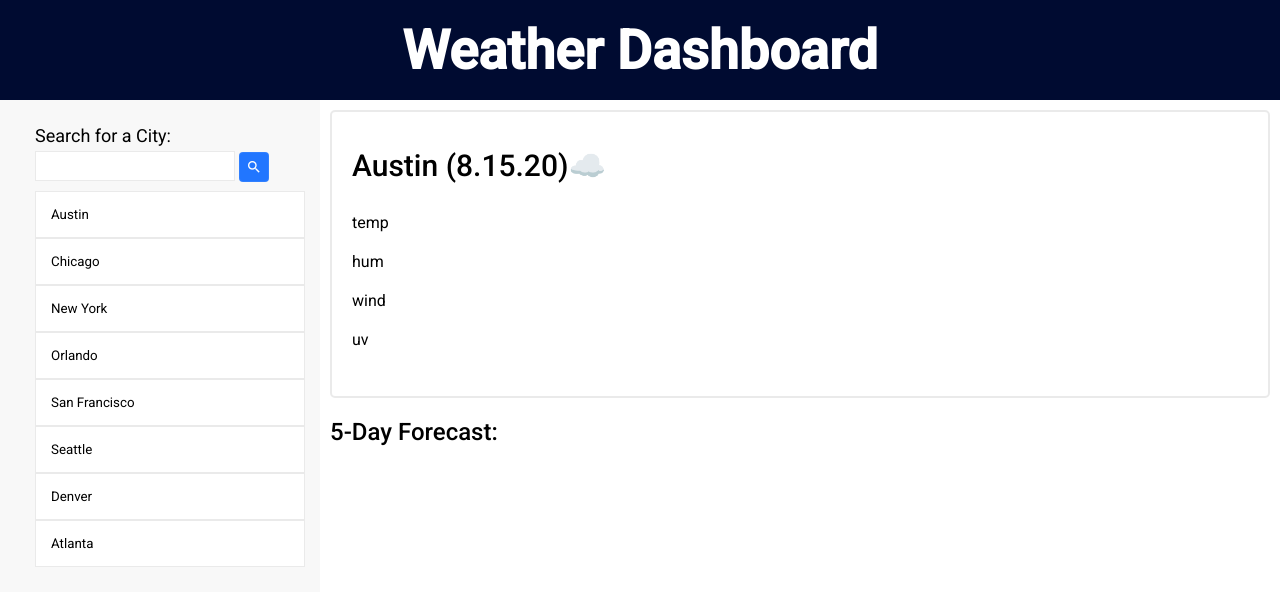
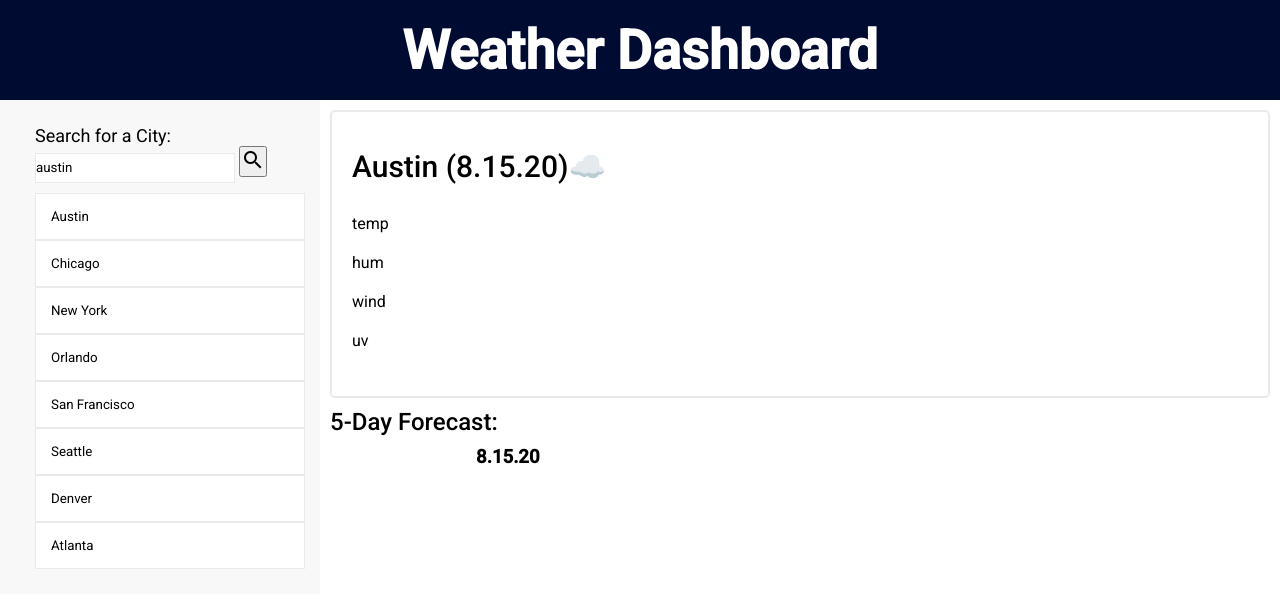
Before and after one commit to climbingryan/weather-dashboard-challenge, a plain HTML site: page index.html in a window 1280 px wide. Drawn offline with Linux system fonts and the light colour scheme; no server answers.

Commit message:
functionality to buttons under search bar

```diff
--- a/assets/css/styles.css
+++ b/assets/css/styles.css
@@ -50,11 +50,11 @@ form {
 label {
     font-size: 18px;
 }
-.material-icons {
+/* .material-icons {
     color: white;
     font-size: 1rem;
 }
-.box {
+ .box {
     display: inline-block;
     top: 4px;
     position: relative;
@@ -64,7 +64,7 @@ label {
     border: 1px solid #4089ff86;
     border-radius: 4px;
     padding: 6px 0 0 6px;
-}
+} */
 input {
     min-height: 30px;
     min-width: 200px;
@@ -116,11 +116,18 @@ input {
     margin: 10px 10px 10px 20px;
 }
 
-.forecast {
 
-    margin: 10px;
-}
 .forecast h1 {
     color: black;
     font-weight: 500;
+    margin-left: 10px;
 }
+.card-container {
+    margin: 10px;
+    display: flex;
+    align-items: center;
+    justify-content: space-evenly;
+}
+.card {
+    color: black;
+}
--- a/assets/js/script.js
+++ b/assets/js/script.js
@@ -1 +1,109 @@
-var cityEl = document.querySelector("city")
+
+var weatherFunction = function() {
+
+    var cityInput = document.getElementById("cityIn").value;
+    cityInput = localStorage.getItem("city");
+
+    fetch('https://api.openweathermap.org/data/2.5/weather?q=' + cityInput + '&units=imperial&daily.dt&appid=abb013d2d528fa0ed28972b8e1a2ae76')
+    .then(function(response) {
+        return response.json();
+    })
+
+    .then(function(response) {
+        console.log(response);;
+                // CHICAGO
+            document.getElementById("chicago").addEventListener("click", function() {
+                inputVal = document.getElementById("cityIn");
+                inputVal.setAttribute("value", "chicago");
+                localStorage.setItem("city", inputVal.value);
+                console.log(inputVal);
+            });
+                // AUSTIN
+            document.getElementById("austin").addEventListener("click", function() {
+                inputVal = document.getElementById("cityIn");
+                inputVal.setAttribute("value", "austin");
+                localStorage.setItem("city", inputVal.value);
+                console.log(inputVal);
+            });
+                // ORLANDO
+            document.getElementById("orlando").addEventListener("click", function() {
+                inputVal = document.getElementById("cityIn");
+                inputVal.setAttribute("value", "orlando");
+                localStorage.setItem("city", inputVal.value);
+                console.log(inputVal);
+            });
+                // SEATTLE
+            document.getElementById("seattle").addEventListener("click", function() {
+                inputVal = document.getElementById("cityIn");
+                inputVal.setAttribute("value", "seattle");
+                localStorage.setItem("city", inputVal.value);
+                console.log(inputVal);
+            });
+                // DENVER
+            document.getElementById("denver").addEventListener("click", function() {
+                inputVal = document.getElementById("cityIn");
+                inputVal.setAttribute("value", "denver");
+                localStorage.setItem("city", inputVal.value);
+                console.log(inputVal);
+            });
+                // ATLANTA
+            document.getElementById("atlanta").addEventListener("click", function() {
+                inputVal = document.getElementById("cityIn");
+                inputVal.setAttribute("value", "atlanta");
+                localStorage.setItem("city", inputVal.value);
+                console.log(inputVal);
+            });
+                // New York
+            document.getElementById("new-york").addEventListener("click", function() {
+                inputVal = document.getElementById("cityIn");
+                inputVal.setAttribute("value", "new york");
+                localStorage.setItem("city", inputVal.value);
+                console.log(inputVal);
+            });
+                // san-francisco
+            document.getElementById("san-francisco").addEventListener("click", function() {
+                inputVal = document.getElementById("cityIn");
+                inputVal.setAttribute("value", "san francisco");
+                localStorage.setItem("city", inputVal.value);
+                console.log(inputVal);
+            });
+
+            // wind speed
+        var windSpeed = response.wind.speed;
+        var windSpeedEl = document.getElementById("wind-speed");
+        windSpeedEl.textContent = "Wind-Index: " + windSpeed + " MPH";
+
+            // temperature
+                // puts temp in larger weather details
+        var temperature = response.main.temp;
+        var tempEl = document.getElementById("temperature");
+        tempEl.textContent = "Temperature " + temperature + " F";
+
+            // humidity
+        var humidity = response.main.humidity;
+        var humidEl = document.getElementById("humidity");
+        humidEl.textContent = "Humidity: " + humidity + "%";
+
+            // CARDS
+                // Temp for next day
+       // var cardTempOne = document.getElementById("card-temp");
+       // cardTempOne.textContent = "Temperature " + temperature + " F";
+    })
+}
+
+weatherFunction();
+
+// document.querySelector("#cityIn").value
+
+/*
+
+*/
+
+/* var buttonCities = function(city) {
+            document.getElementById(city).addEventListener("click", function() {
+                inputVal = document.getElementById("cityIn");
+                inputVal.setAttribute("value", city);
+                localStorage.setItem("city", inputVal.value);
+                console.log(inputVal);
+            });
+        } */
--- a/index.html
+++ b/index.html
@@ -21,9 +21,8 @@
             <form>
                 <label for="city">Search for a City:</label>
                     <br>
-                <input type="text" id="city" name="city" value="">
-                    <div class="box"><i class="material-icons">search</i>
-                    </div>
+                <input type="text" id="cityIn" name="city" value="austin">
+                    <button onclick="weatherFunction()"><i class="material-icons">search</i></button>
             </form>
             <ul class="list-cities">
                 <li><button class="btn" id="austin">Austin</button></li>
@@ -51,7 +50,26 @@
             <!-- 5-day forecast container -->
             <div class="forecast">
                 <h1>5-Day Forecast:</h1>
+            <div class="card-container">
+                <div class="card">
+                    <h3>8.15.20</h3>
+                    <i></i>
+                    <p id="card-temp"></p>
+                    <p id="card-humid"></p>
+                </div>
+                <div class="card">
 
+                </div>
+                <div class="card">
+
+                </div>
+                <div class="card">
+
+                </div>
+                <div class="card">
+
+                </div>
+            </div>
             </div>
         </div>
     </main>
```
